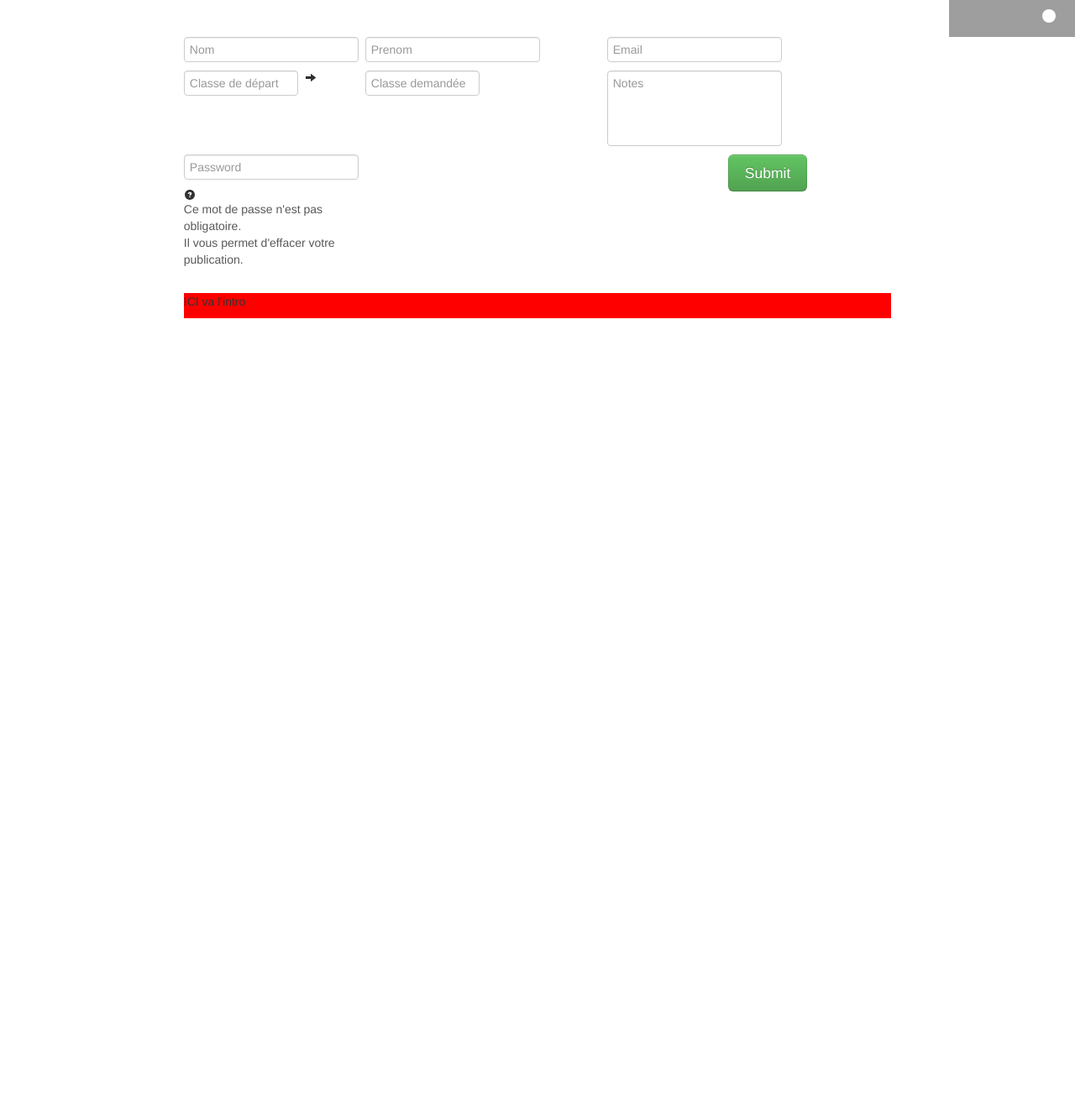
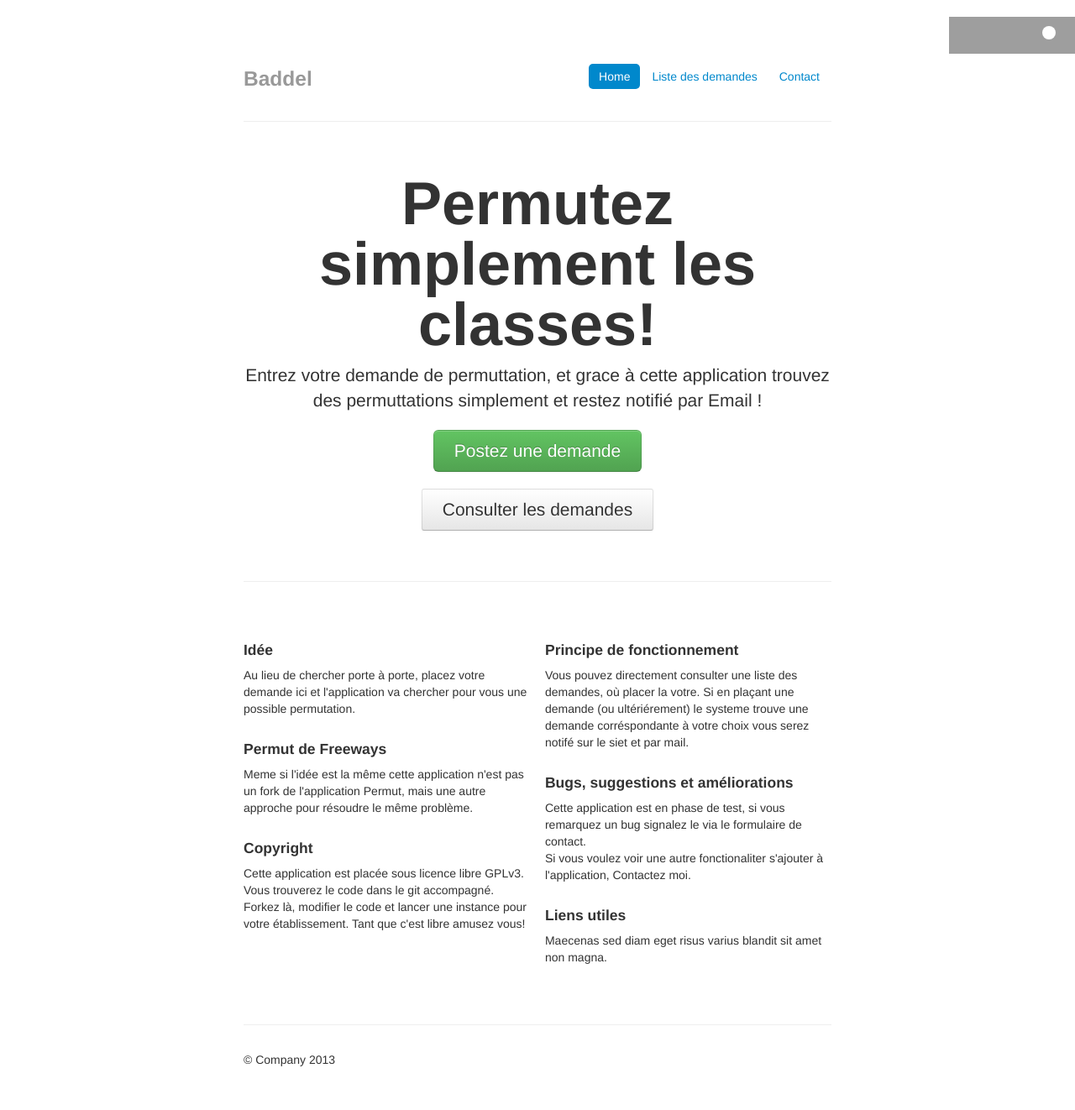
Before and after one commit to tux-tn/Baddel, a PHP site: page / in a window 1280 px wide. Shown: the whole page at 84% size. Before the commit the page ends 379 px from the top, so only its background shows below. Run offline with PHP 8.4, Linux system fonts and the light colour scheme; some libraries are stand-ins or nearby versions; grey boxes are pictures that could not be loaded.

Commit message:
Fixed index layout

```diff
--- a/index.php
+++ b/index.php
@@ -2,6 +2,10 @@
 <html xmlns="http://www.w3.org/1999/xhtml">
 <head>
 <style>
+#add_user_menu_form
+{
+	margin-top:20px;
+}
 textarea{resize: none}
 body
 {
@@ -31,6 +35,45 @@ input, textarea
 	background-color:#F00;
 }
 </style>
+
+<style type="text/css">
+      body {
+        padding-top: 20px;
+        padding-bottom: 40px;
+      }
+
+      /* Custom container */
+      .container-narrow {
+        margin: 0 auto;
+        max-width: 700px;
+      }
+      .container-narrow > hr {
+        margin: 30px 0;
+      }
+
+      /* Main marketing message and sign up button */
+      .jumbotron {
+        margin: 60px 0;
+        text-align: center;
+      }
+      .jumbotron h1 {
+        font-size: 72px;
+        line-height: 1;
+      }
+      .jumbotron .btn {
+        font-size: 21px;
+        padding: 14px 24px;
+      }
+
+      /* Supporting marketing content */
+      .marketing {
+        margin: 60px 0;
+      }
+      .marketing p + h4 {
+        margin-top: 28px;
+      }
+    </style>
+
 <link href="bootstrap/css/bootstrap.min.css" rel="stylesheet">
 <link href="bootstrap/css/bootstrap-responsive.min.css" rel="stylesheet">
 <link href="css/tabzilla-min.css" rel="stylesheet" />
@@ -44,7 +87,7 @@ input, textarea
 <body>
 <a href="" id="tabzilla">Menu</a>
 <div style="clear:both"></div>
-<form id="add_user_menu_form" method="post" action="controle/addUser.php" data-validate="parsley">
+<!--form id="add_user_menu_form" method="post" action="controle/addUser.php" data-validate="parsley">
 <div class="row-fluid">
 	<div class="span8 offset2">
 		<div class="row-fluid">
@@ -59,6 +102,7 @@ input, textarea
                    	 <input  name="Email" id="Email" required="required" placeholder="Email" data-trigger="keyup"  type="email" >
 
 				</div>
+                <div class="span1"> <input type="submit" class="btn btn-block btn-success" value="Submit" /> </div>
         </div>
 
         <div class="row-fluid">
@@ -79,20 +123,67 @@ input, textarea
     <span class="help-block">Ce mot de passe n'est pas obligatoire.<br />Il vous permet d'effacer votre publication. </span>
 
             </div>
-
-
-            <div class="span2 offset6"><input type="submit" class="btn btn-large btn-success" value="Submit" /></div>
-            </div>
+          </div>
 
         </div>
     </div>
 </div>
-</form>
+</form-->
 
-<div class="row-fluid">
-<div id="main" class="span8 offset2">ICI va l'intro</div>
-</div>
+<div class="container-narrow">
 
+  <div class="masthead">
+        <ul class="nav nav-pills pull-right">
+          <li class="active"><a href="#">Home</a></li>
+          <li><a href="#">Liste des demandes</a></li>
+          <li><a href="#">Contact</a></li>
+        </ul>
+        <h3 class="muted">Baddel</h3>
+      </div>
+
+      <hr>
+
+      <div class="jumbotron">
+        <h1>Permutez simplement les classes!</h1>
+        <p class="lead">Entrez votre demande de permuttation, et grace à cette application trouvez des permuttations simplement et restez notifié par Email !</p>
+        <a class="btn btn-large btn-success" href="#">Postez une demande</a><br /><br />
+        <a class="btn btn-mini" href="#">Consulter les demandes</a>
+
+      </div>
+
+      <hr>
+
+      <div class="row-fluid marketing">
+        <div class="span6">
+          <h4>Idée</h4>
+          <p>Au lieu de chercher porte à porte, placez votre demande ici et l'application va chercher pour vous une possible permutation.</p>
+
+          <h4>Permut de Freeways</h4>
+          <p>Meme si l'idée est la même cette application n'est pas un fork de l'application Permut, mais une autre approche pour résoudre le même problème.</p>
+
+          <h4>Copyright</h4>
+          <p>Cette application est placée sous licence libre GPLv3. Vous trouverez le code dans le git accompagné. Forkez là, modifier le code et lancer une instance pour votre établissement. Tant que c'est libre amusez vous!</p>
+        </div>
+
+        <div class="span6">
+          <h4>Principe de fonctionnement</h4>
+          <p>Vous pouvez directement consulter une liste des demandes, où placer la votre. Si en plaçant une demande (ou ultériérement) le systeme trouve une demande corréspondante à votre choix vous serez notifé sur le siet et par mail.</p>
+
+          <h4>Bugs, suggestions et améliorations</h4>
+          <p>Cette application est en phase de test, si vous remarquez un bug signalez le via le formulaire de contact. <br />Si vous voulez voir une autre fonctionaliter s'ajouter à l'application, Contactez moi.</p>
+
+          <h4>Liens utiles</h4>
+          <p>Maecenas sed diam eget risus varius blandit sit amet non magna.</p>
+        </div>
+      </div>
+
+      <hr>
+
+      <div class="footer">
+        <p>© Company 2013</p>
+      </div>
+
+    </div>
 
 <script src="js/tabzilla.js"></script>
 
--- a/js/tabzilla.js
+++ b/js/tabzilla.js
@@ -398,28 +398,10 @@ var Tabzilla = (function (Tabzilla) {
     var content =
       '<div id="tabzilla-panel" class="tabzilla-closed" tabindex="-1">'
     + '  <div id="tabzilla-contents">'
-    + '   <form> <div>'
-    + '      <ul id="info_base">'
-    + '        <li><h2>Informations de base</h2>'
-    + '          <div>'
-    + '            <ul>'
-    + '              <li><input type="text" placeholder="Nom"  /> <input type="text" placeholder="Prenom"  /> </li>'
-    + '              <li><input type="text" placeholder="Depart"  /> <input type="text" placeholder="Destination"  /></li>'
-	 + '              <li><input type="password"  placeholder="*******" /></li>'
+    + ' <form id="add_user_menu_form" method="post" action="controle/addUser.php" data-validate="parsley"><div class="row-fluid"><div class="span12"><div class="row-fluid"><div class="span3"><input type="text" data-type="alphanum" name="Nom" id="nom" required="required" placeholder="Nom"></div><div class="span3"><input type="text" data-type="alphanum" name="Prenom" id="Prenom" required="required" placeholder="Prenom"></div><div class="span3 offset1"><input name="Email" id="Email" required="required" placeholder="Email" data-trigger="keyup" type="email" ></div><div class="span1"><input type="submit" class="btn btn-block btn-success" value="Submit"/></div></div><div class="row-fluid"><div class="span2"><input type="text" name="ClasseDep" id="ClasseDep" required="required" placeholder="Classe de départ"></div><div class="span1"><i class="icon-arrow-right"></i></div><div class="span2"><input type="text" id="ClasseDest" name="ClasseDest" required="required" placeholder="Classe demandée"></div><div class="span3 offset2"><textarea id="Notes" name="Notes" rows="4" data-maxlength="300" placeholder="Notes" data-trigger="keyup" ></textarea></div><div class="row-fluid"><div class="span3"><input id="PWD" class="PWD" type="password" placeholder="Password"><i id="pwd_info" class="icon-question-sign"></i><span class="help-block">Ce mot de passe n'+' est pas obligatoire.<br/>Il vous permet d'+'effacer votre publication. </span></div></div></div></div></div></form> '
 
-	+ ' </ul>'
-	+ ' </ul>'
 
-	+ ' <ul id="info_perso">'
-
- 	+ '        <li><h2>Informations personelles</h2>'
-    + '          <div>'
-    + '            <ul>'
-    + '              <li><input type="text" placeholder="Adresse m@il"  /></li>'
-    + '              <li><textarea placeholder="Notes" ></textarea> </li>'
-	+ ' </ul>'
-
-    + '    </div> </form>'
+    + '    </div>'
     + '  </div>';
 
 
```
